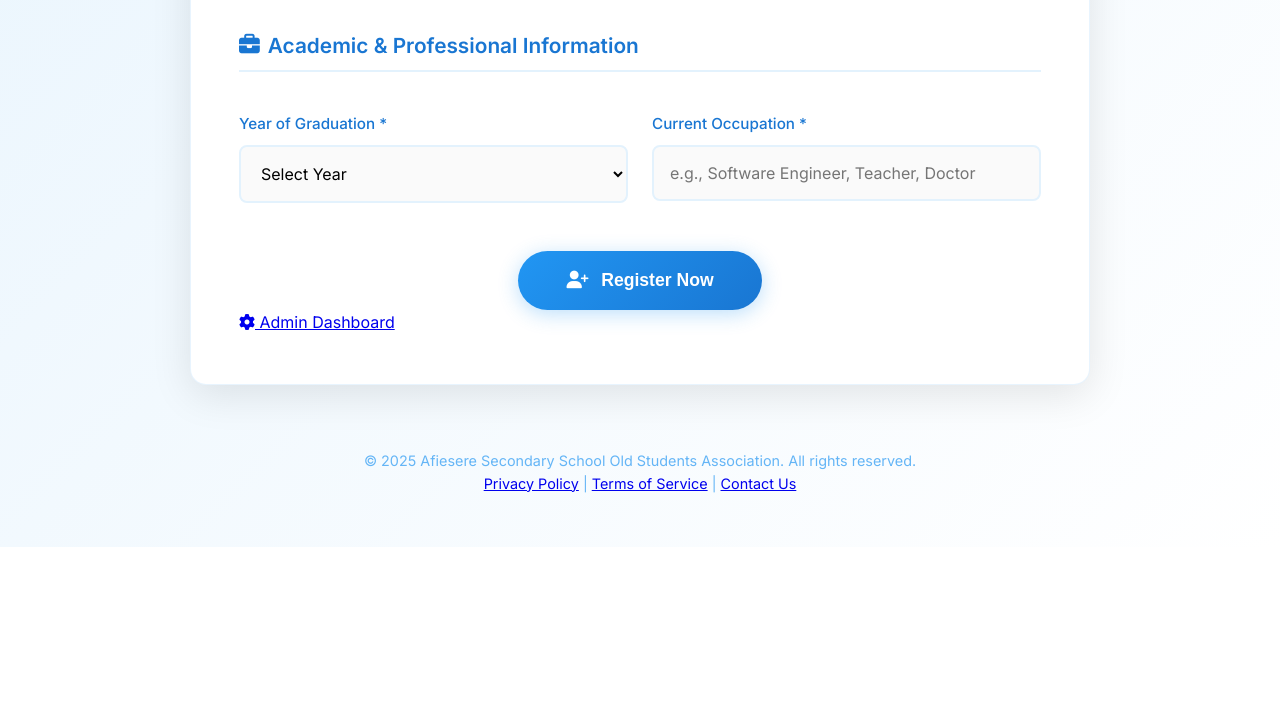
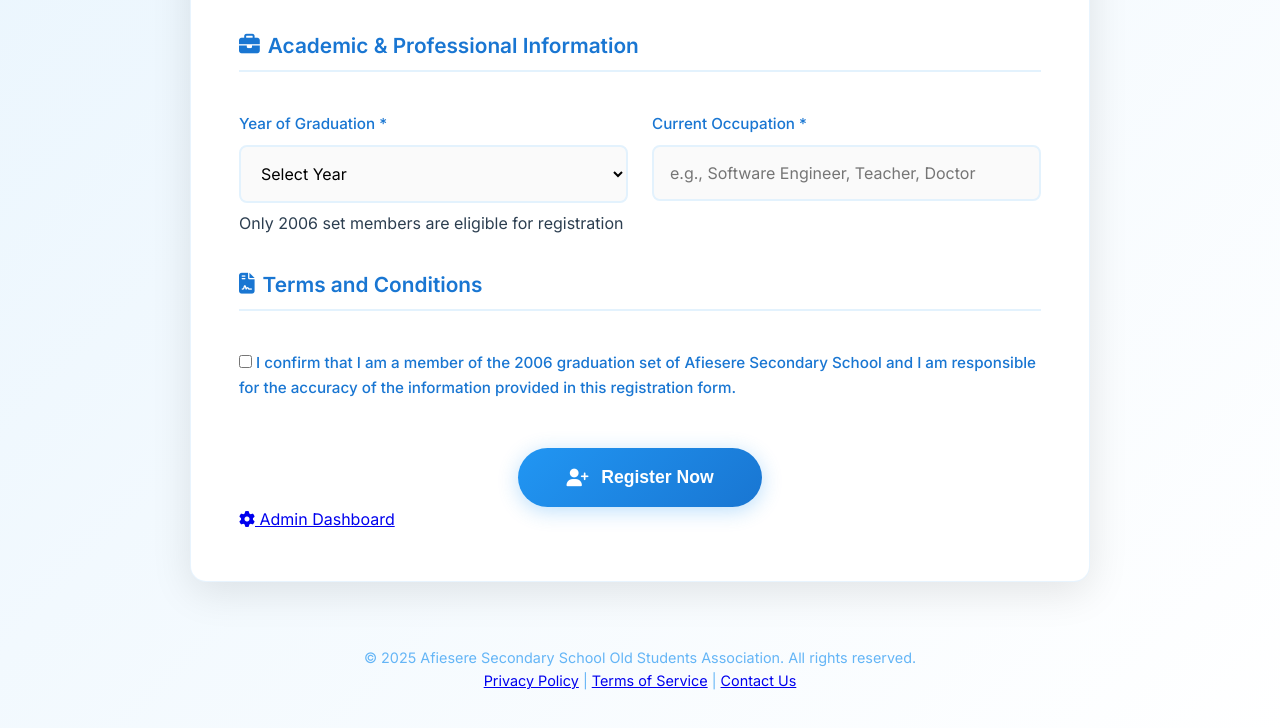
Before and after one commit to princeigho74/assa-reg-form, a plain HTML site: page index.html in a window 1280 px wide. Shown: the part 914-1642 px from the top of the page. Before the commit the page ends 1461 px from the top, so only its background shows below. Drawn offline with Linux system fonts and the light colour scheme.

Commit message:
Update index.html

```diff
--- a/index.html
+++ b/index.html
@@ -116,7 +116,9 @@
                                     <label for="graduationYear">Year of Graduation *</label>
                                     <select id="graduationYear" name="graduationYear" required>
                                         <option value="">Select Year</option>
+                                        <option value="2006">2006</option>
                                     </select>
+                                    <span class="help-text">Only 2006 set members are eligible for registration</span>
                                     <span class="error-text"></span>
                                 </div>
 
@@ -125,6 +127,22 @@
                                     <input type="text" id="occupation" name="occupation" required maxlength="100" placeholder="e.g., Software Engineer, Teacher, Doctor" autocomplete="organization-title">
                                     <span class="error-text"></span>
                                 </div>
+                            </div>
+                        </div>
+
+                        <!-- Terms and Conditions -->
+                        <div class="form-section full-width">
+                            <h3><i class="fas fa-file-contract"></i> Terms and Conditions</h3>
+
+                            <div class="form-group checkbox-group">
+                                <label class="checkbox-label">
+                                    <input type="checkbox" id="termsAccepted" name="termsAccepted" required>
+                                    <span class="checkmark"></span>
+                                    <span class="checkbox-text">
+                                        I confirm that I am a member of the 2006 graduation set of Afiesere Secondary School and I am responsible for the accuracy of the information provided in this registration form.
+                                    </span>
+                                </label>
+                                <span class="error-text"></span>
                             </div>
                         </div>
                     </div>
```
